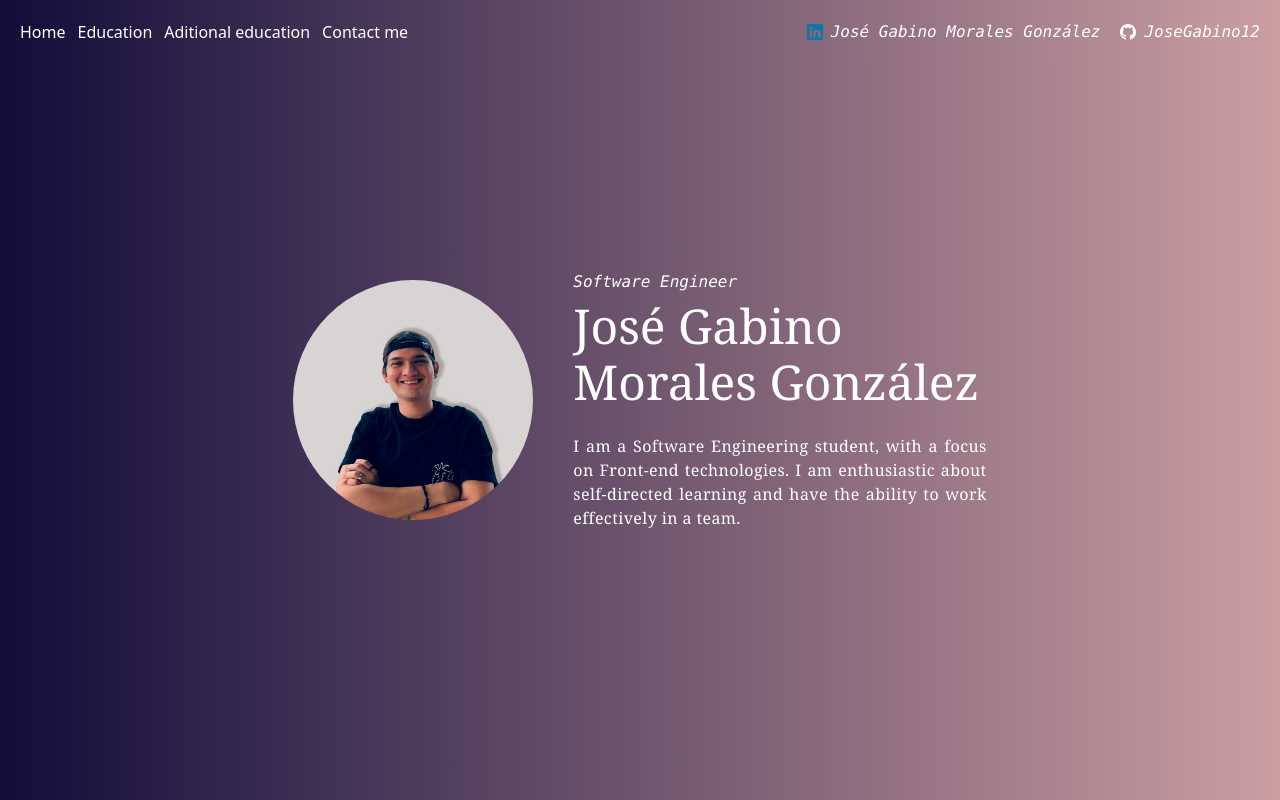
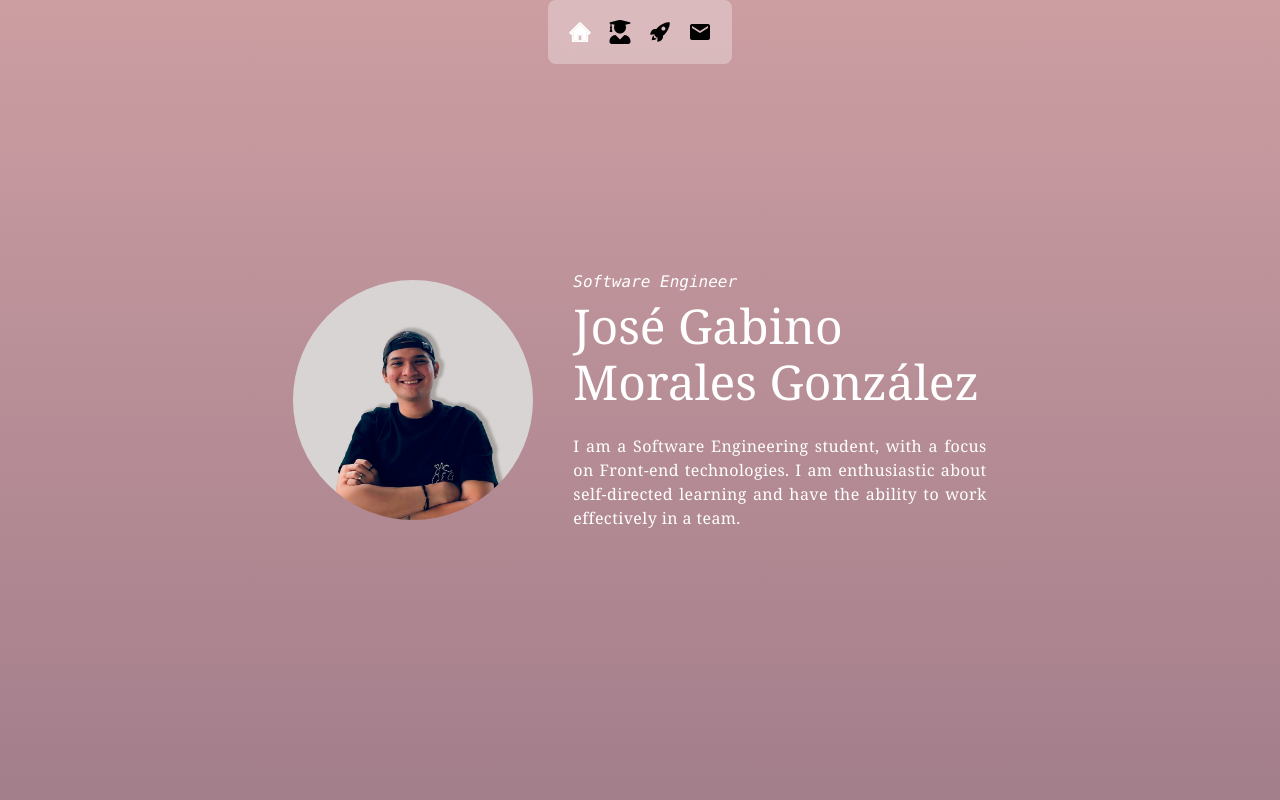
Before and after one commit to JoseGabino12/MyPortfolio, a React (Vite) app: page / in a window 1280 px wide. Shown: the top 800 px of the page. Built offline with nearby package versions, Linux system fonts and the light colour scheme.

Commit message:
Adding a new background and new nav (#1)

```diff
--- a/src/App.jsx
+++ b/src/App.jsx
@@ -4,14 +4,24 @@ import Scholarship from './components/Scholarship'
 import Experience from './components/Additional'
 import Contact from './components/Contact'
 
+import { useScrollPosition } from './hooks/useScrollPosition'
+
 const App = () => {
+  const scrollPosition = useScrollPosition()
+
+  // Calculate the percentage of scroll position for the gradient
+  const gradientPosition = (scrollPosition / (document.body.scrollHeight - window.innerHeight)) * 100
+
   return (
-    <main className='bg-gradient-to-r from-[#110c3a] to-[#cc9ea2] text-white bg-origin-border'>
-      <Nav />
-      <Presentation />
-      <Scholarship />
-      <Experience />
-      <Contact />
+    <main className='text-white'>
+
+      <div className='snap-mandatory snap-x flex flex-col' style={{ background: `linear-gradient(${gradientPosition}deg, #110c3a 0%, #cc9ea2)` }}>
+        <Nav />
+        <Presentation />
+        <Scholarship />
+        <Experience />
+        <Contact />
+      </div>
     </main>
   )
 }
--- a/src/components/Contact.jsx
+++ b/src/components/Contact.jsx
@@ -10,7 +10,7 @@ const Contact = () => {
   }, [])
 
   return (
-    <section id='contact' ref={contactRef} className='text-center opacity-0 duration-1000 p-5 pb-40 gap-5 flex flex-col items-center'>
+    <section id='contact' ref={contactRef} className='text-center opacity-0 duration-1000 p-5 pb-40 h-screen gap-5 flex flex-col items-center justify-center snap-center'>
       <h1 className='font-bold text-4xl sm:text-5xl'>Contact me</h1>
       <h2>Do you want to contact me? Here are my contact details.</h2>
 
--- a/src/components/Nav.jsx
+++ b/src/components/Nav.jsx
@@ -1,37 +1,28 @@
-import { BsLinkedin, BsGithub } from 'react-icons/bs'
+import { sections } from '../data/Scholarship'
+import { useCurrentSection } from '../hooks/useCurrentSection'
 
 const Nav = () => {
+  const activeSection = useCurrentSection()
+
+  const scrollToSection = (sectionId) => {
+    const section = document.getElementById(sectionId)
+    if (section) {
+      section.scrollIntoView({ behavior: 'smooth' })
+    }
+  }
+
   return (
-    <section className='w-full justify-between z-10 content-end gap-5 p-5 fixed bg-gradient-to-r to-[#CC9EA2] from-[#110C3A] mb-10 hidden sm:flex'>
-      <div className='flex flex-row gap-3'>
-        <a href='#home'>
-          <h2>Home</h2>
-        </a>
-        <a href='#education'>
-          <h2>Education</h2>
-        </a>
-        <a href='#aditional'>
-          <h2>Aditional education</h2>
-        </a>
-        <a href='#contact'>
-          <h2>Contact me</h2>
-        </a>
-      </div>
-
-      <div className='flex flex-row gap-5'>
-        <a href='https://www.linkedin.com/in/gabinomorales/' target='_blank' rel='noreferrer'>
-          <h3 className='font-mono font-light italic flex items-center'>
-            <BsLinkedin className='mr-2 text-Linkedin' />
-            José Gabino Morales González
-          </h3>
-        </a>
-
-        <a href='https://github.com/JoseGabino12' target='_blank' rel='noreferrer'>
-          <h3 className='font-mono font-light italic flex items-center'>
-            <BsGithub className='mr-2 ' />
-            JoseGabino12
-          </h3>
-        </a>
+    <section className='w-full flex justify-center'>
+      <div className='flex-row flex bottom-0 gap-4 justify-around z-10 p-5 fixed rounded-t-lg backdrop-blur-md bg-white/30 sm:mb-10 sm:rounded-b-lg sm:bottom-auto text-black'>
+        {
+          sections.map((section, index) => (
+            <a key={index} href={`#${section.name}`} onClick={() => scrollToSection(section)} className={activeSection === section && 'text-white'}>
+              <h3 className='font-mono font-semibold italic capitalize hover:scale-110'>
+                <section.icon className='text-2xl' />
+              </h3>
+            </a>
+          ))
+        }
       </div>
     </section>
   )
--- a/src/data/Scholarship.js
+++ b/src/data/Scholarship.js
@@ -13,6 +13,10 @@ import { IoLogoCss3, IoLogoJavascript } from 'react-icons/io5'
 import { TbBrandReactNative } from 'react-icons/tb'
 import { TfiEmail } from 'react-icons/tfi'
 import { BsLinkedin } from 'react-icons/bs'
+import { AiTwotoneHome } from 'react-icons/ai'
+import { FaUserGraduate } from 'react-icons/fa'
+import { IoIosRocket } from 'react-icons/io'
+import { MdEmail } from 'react-icons/md'
 
 export const ScholarshipInfo = [
   {
@@ -154,3 +158,22 @@ export const contactData = [
     icon: BsLinkedin
   }
 ]
+
+export const sections = [
+  {
+    name: 'home',
+    icon: AiTwotoneHome
+  },
+  {
+    name: 'education',
+    icon: FaUserGraduate
+  },
+  {
+    name: 'aditional',
+    icon: IoIosRocket
+  },
+  {
+    name: 'contact',
+    icon: MdEmail
+  }
+]
--- /dev/null
+++ b/src/hooks/useCurrentSection.jsx
@@ -0,0 +1,33 @@
+import { useState, useEffect } from 'react'
+import { sections } from '../data/Scholarship'
+
+export const useCurrentSection = () => {
+  const [activeSection, setActiveSection] = useState('')
+
+  useEffect(() => {
+    const handleScroll = () => {
+      const currentSection = sections.find((sectionId) => {
+        const section = document.getElementById(sectionId.name)
+        if (section) {
+          const rect = section.getBoundingClientRect()
+          return rect.top <= 80 && rect.bottom >= 80 // 80 es un valor de desplazamiento para ajustar la activación del enlace
+        }
+        return false
+      })
+
+      if (currentSection) {
+        setActiveSection(currentSection)
+      } else {
+        setActiveSection('')
+      }
+    }
+
+    window.addEventListener('scroll', handleScroll)
+
+    return () => {
+      window.removeEventListener('scroll', handleScroll)
+    }
+  }, [])
+
+  return activeSection
+}
--- /dev/null
+++ b/src/hooks/useScrollPosition.jsx
@@ -0,0 +1,21 @@
+import { useState, useEffect } from 'react'
+
+export const useScrollPosition = () => {
+  const [scrollPosition, setScrollPosition] = useState(0)
+
+  const handleScroll = () => {
+    setScrollPosition(window.scrollY)
+  }
+
+  useEffect(() => {
+    // Add a scroll event listener when the component mounts
+    window.addEventListener('scroll', handleScroll)
+
+    // Clean up the listener when the component unmounts
+    return () => {
+      window.removeEventListener('scroll', handleScroll)
+    }
+  }, [])
+
+  return scrollPosition
+}
```
